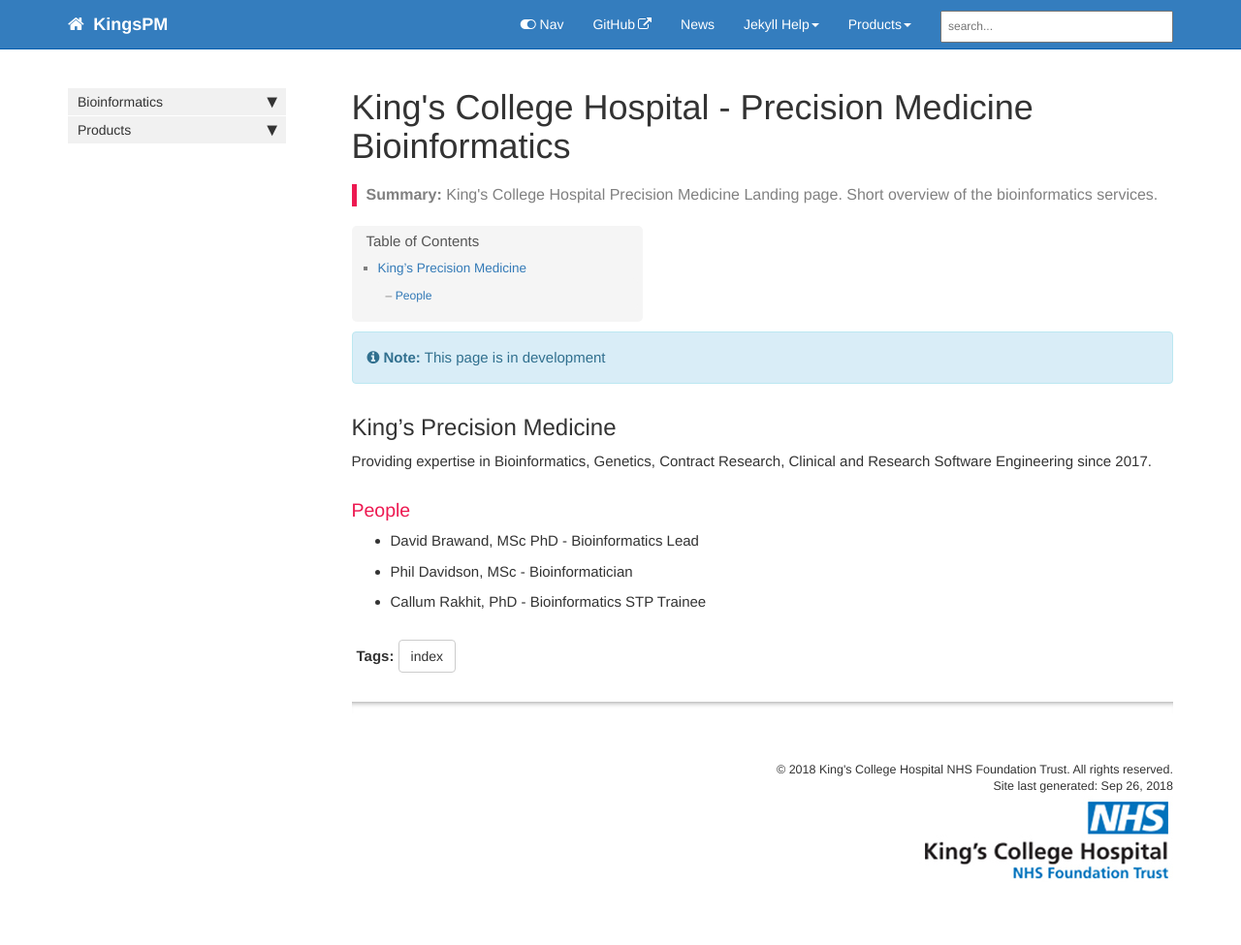
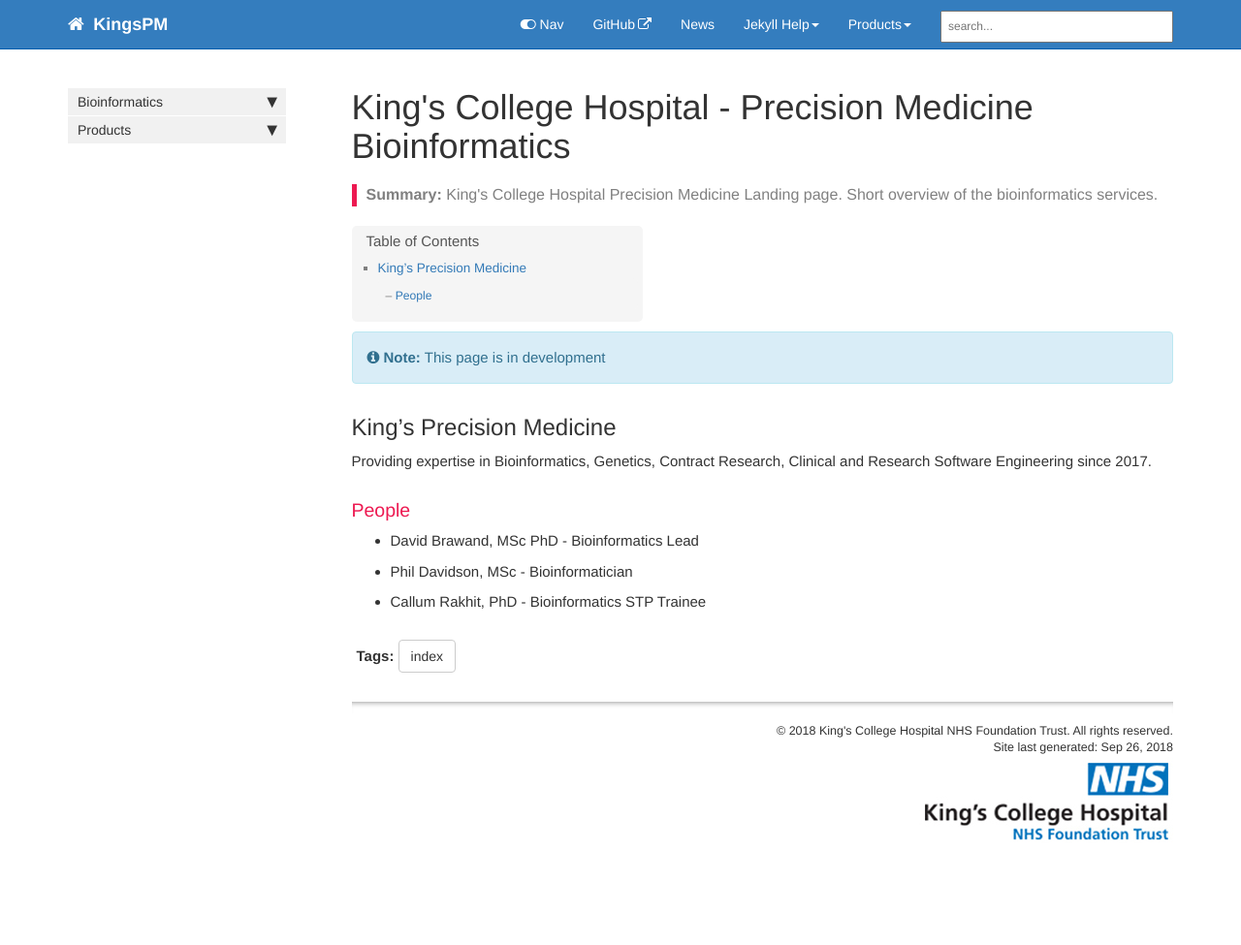
Before and after one commit to KingsPM/kingspm.github.io, a Jekyll site: the page built from index.md, in a window 1280 px wide. Shown: the whole page at 97% size. Built offline with Jekyll 4.4.1, drawn with Linux system fonts in a browser that asks for light colours; nearby versions of some CDN libraries; comment, search, counter and statistics services are not loaded; after the commit the page ends 900 px from its top, so only the background shows below that.

```diff
--- a/css/modern-business.css
+++ b/css/modern-business.css
@@ -66,7 +66,7 @@ header.carousel .fill {
 /* Footer Styles */
 
 footer {
-    margin: 50px 0;
+    margin: 10px 0;
 }
 
 /* Responsive Styles */
```
